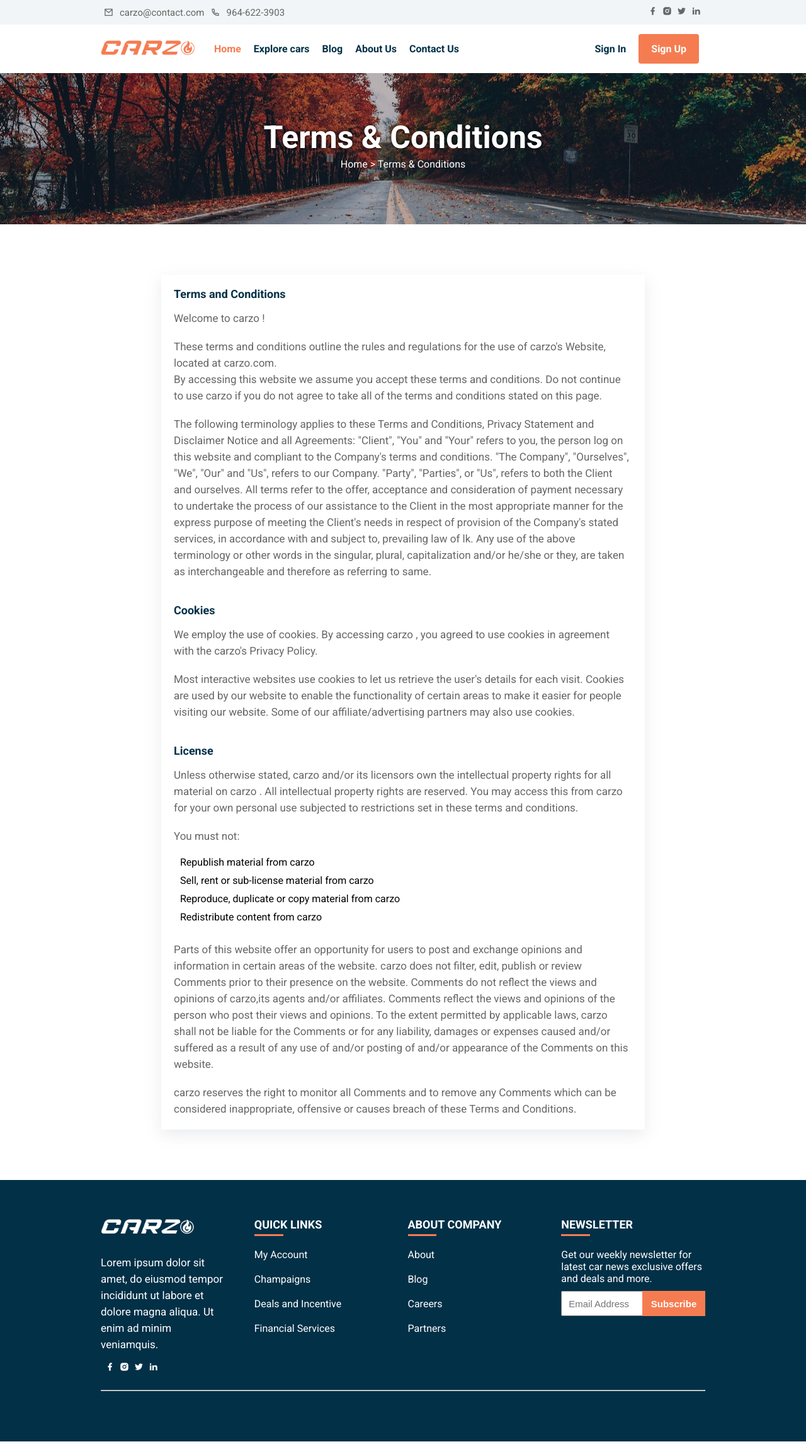
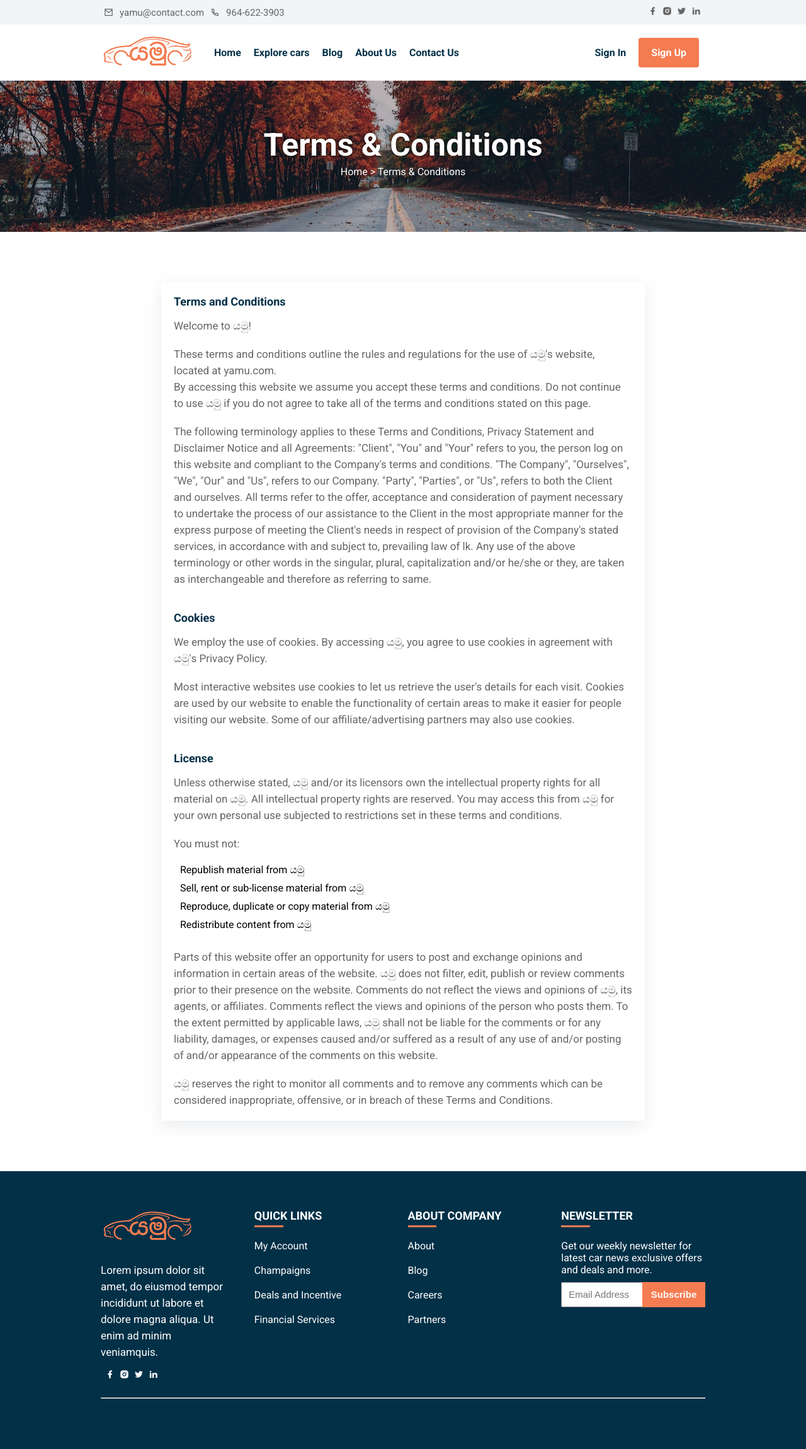
Before and after one commit to Deshan-Samarathunga/itp-project-yamu, a PHP site: the page made by terms&condition.php in a window 1280 px wide. Shown: the whole page at 63% size. Run offline with PHP 8.4, Linux system fonts and the light colour scheme; some libraries are stand-ins or nearby versions.

Commit message:
Update footer logo and email address to reflect new branding

```diff
--- a/contact.php
+++ b/contact.php
@@ -65,7 +65,7 @@
                         </tr>
                         <tr>
                             <td><img width="50px" src="assets/images/mail.png" class="mail"></td>
-                            <td>E-mail :<br> carzo@contact.com</td>
+                            <td>E-mail :<br> yamu@contact.com</td>
                         </tr>
                 </table>
                 <iframe src="https://www.google.com/maps/embed?pb=!1m18!1m12!1m3!1d14236.05504441497!2d79.86969128404569!3d6.834866173546113!2m3!1f0!2f0!3f0!3m2!1i1024!2i768!4f13.1!3m3!1m2!1s0x3ae25a8d6ec1f8c3%3A0x47810f3e7d084753!2sDehiwala-Mount%20Lavinia!5e0!3m2!1sen!2slk!4v1685131915124!5m2!1sen!2slk" width="400" height="300" style="border:0;" allowfullscreen="" loading="lazy" referrerpolicy="no-referrer-when-downgrade"></iframe>
--- a/includes/footer.php
+++ b/includes/footer.php
@@ -3,7 +3,7 @@
         <div class="container">
             <div class="grid-4">
                 <div class="footer-col">
-                    <img src="assets/images/logo/logo-full-1.png" alt="logo" class="footer-logo-img">
+                    <img src="assets/images/logo/logo-full.png" alt="Yamu logo" class="footer-logo-img">
                     <p>Lorem ipsum dolor sit amet, do eiusmod tempor incididunt ut labore et dolore magna aliqua. Ut enim ad minim veniamquis.</p>
                     <div class="social-icon">
                         <a href="#" title="facebook">
--- a/includes/menu.php
+++ b/includes/menu.php
@@ -4,6 +4,7 @@
     $signedInUser = carzo_current_user();
     $signedInRole = $signedInUser['role'] ?? 'customer';
     $signedInAdmin = $_SESSION['admin'] ?? null;
+    $currentPage = basename($_SERVER['PHP_SELF'] ?? '');
 ?>
 <!-- Top Navbar -->
         <div class="top-nav">
@@ -11,7 +12,7 @@
                 <div class="contact-info row">
                     <div>
                         <i class="ri-mail-line"></i>
-                        <a href="mailto: abc@example.com">carzo@contact.com</a>
+                        <a href="mailto:yamu@contact.com">yamu@contact.com</a>
                     </div>
                     <div>
                         <i class="ri-phone-line"></i>
@@ -39,13 +40,13 @@
             <div class="container">
                 <!-- Logo -->
                 <a href="index.php" class="">
-                    <img class="navbar-brand" src="assets/images/logo/logo-full.png" alt="logo">
+                    <img class="navbar-brand" src="assets/images/logo/logo-full.png" alt="Yamu logo">
                 </a>
                 <!-- Navigation -->
                 <ul class="navbar" id="navbar">
                     <i class="ri-close-line" onclick="hideMenu()"></i>
                     <li class="navbar-item">
-                        <a class="navbar-link <?php echo isset($page_title) && $page_title === 'Carzo | Book Your Car' ? 'active' : ''; ?>" href="index.php">Home</a>
+                        <a class="navbar-link <?php echo $currentPage === 'index.php' ? 'active' : ''; ?>" href="index.php">Home</a>
                     </li>
                     <li class="navbar-item">
                         <a class="navbar-link <?php echo isset($page_title) && $page_title === 'Car Listing' ? 'active' : ''; ?>" href="car-listing.php">Explore cars</a>
--- a/index.php
+++ b/index.php
@@ -1,6 +1,6 @@
 <?php
     require_once __DIR__ . '/includes/auth.php';
-    $page_title = "Carzo | Book Your Car";
+    $page_title = "&#3514;&#3512;&#3540; | Book Your Car";
     carzo_start_session();
     include 'includes/config.php'; // Database Connection
 
--- a/my-booking.php
+++ b/my-booking.php
@@ -123,7 +123,7 @@
         <div class="container">
             <div class="grid-4">
                 <div class="footer-col">
-                    <img src="assets/images/logo/logo-full-1.png" alt="logo" class="footer-logo-img">
+                    <img src="assets/images/logo/logo-full.png" alt="Yamu logo" class="footer-logo-img">
                     <p>Lorem ipsum dolor sit amet, do eiusmod tempor incididunt ut labore et dolore magna aliqua. Ut enim ad minim veniamquis.</p>
                     <div class="social-icon">
                         <a href="#" title="facebook">
--- a/signup.php
+++ b/signup.php
@@ -28,7 +28,7 @@
                 <div class="signup-content">
                     <form action="includes/signup-process.php" method="POST" class="signup-form" onsubmit="return checkPassword()">
                         <h3>Create an Account</h3>
-                        <p>Lets start with <span>CARZO</span></p>
+                        <p>Lets start with <span>&#3514;&#3512;&#3540;</span></p>
                         <div class="form-group">
                             <label for="fullName">Full Name:</label>
                             <input type="text" name="fullName" id="fullName" placeholder="Enter Name" required/>
--- a/terms&condition.php
+++ b/terms&condition.php
@@ -1,5 +1,5 @@
 <?php
-    $page_title = "Carzo | Book Your Car";
+    $page_title = "&#3514;&#3512;&#3540; | Book Your Car";
     session_start(); // Start the session
 ?>
 
@@ -20,7 +20,7 @@
     <section class="banner-page">
         <h2>Terms & Conditions</h2>
         <div class="banner-link">
-            <a href="index.html">Home</a> &gt; <a href="terms&condition.html">Terms & Conditions</a>
+            <a href="index.php">Home</a> &gt; <a href="terms&condition.php">Terms & Conditions</a>
         </div>
     </section>
 
@@ -30,11 +30,11 @@
             <div class="card">
                 <div class="card-body">
                     <h3>Terms and Conditions</h3>
-                    <p>Welcome to carzo !</p>
+                    <p>Welcome to &#3514;&#3512;&#3540;!</p>
                     <br>
-                    <p>These terms and conditions outline the rules and regulations for the use of carzo's Website, located at carzo.com.</p>
+                    <p>These terms and conditions outline the rules and regulations for the use of &#3514;&#3512;&#3540;'s website, located at yamu.com.</p>
                     <p>
-                        By accessing this website we assume you accept these terms and conditions. Do not continue to use carzo if you do not agree to take all of the terms and conditions stated on this page.
+                        By accessing this website we assume you accept these terms and conditions. Do not continue to use &#3514;&#3512;&#3540; if you do not agree to take all of the terms and conditions stated on this page.
                     </p>
                     <br>
                     <p>
@@ -44,7 +44,7 @@
                     <br><br>
                     <h3>Cookies</h3>
                     <p>
-                        We employ the use of cookies. By accessing carzo , you agreed to use cookies in agreement with the carzo's Privacy Policy.
+                        We employ the use of cookies. By accessing &#3514;&#3512;&#3540;, you agree to use cookies in agreement with &#3514;&#3512;&#3540;'s Privacy Policy.
                     </p>
                     <br>
                     <p>
@@ -54,25 +54,25 @@
                     <br><br>
                     <h3>License</h3>
                     <p>
-                        Unless otherwise stated, carzo and/or its licensors own the intellectual property rights for all material on carzo . All intellectual property rights are reserved. You may access this from carzo for your own personal use subjected to restrictions set in these terms and conditions.
+                        Unless otherwise stated, &#3514;&#3512;&#3540; and/or its licensors own the intellectual property rights for all material on &#3514;&#3512;&#3540;. All intellectual property rights are reserved. You may access this from &#3514;&#3512;&#3540; for your own personal use subjected to restrictions set in these terms and conditions.
                     </p>
                     <br>
                     <p>You must not:</p>
                     <br>
                     <ol>
-                        <li style="margin:0 0 10px 10px;">Republish material from carzo</li>
-                        <li style="margin:0 0 10px 10px;">Sell, rent or sub-license material from carzo</li>
-                        <li style="margin:0 0 10px 10px;">Reproduce, duplicate or copy material from carzo</li>
-                        <li style="margin:0 0 10px 10px;">Redistribute content from carzo</li>
+                        <li style="margin:0 0 10px 10px;">Republish material from &#3514;&#3512;&#3540;</li>
+                        <li style="margin:0 0 10px 10px;">Sell, rent or sub-license material from &#3514;&#3512;&#3540;</li>
+                        <li style="margin:0 0 10px 10px;">Reproduce, duplicate or copy material from &#3514;&#3512;&#3540;</li>
+                        <li style="margin:0 0 10px 10px;">Redistribute content from &#3514;&#3512;&#3540;</li>
                     </ol>
 
                     <br>
                     <p>
-                        Parts of this website offer an opportunity for users to post and exchange opinions and information in certain areas of the website. carzo does not filter, edit, publish or review Comments prior to their presence on the website. Comments do not reflect the views and opinions of carzo,its agents and/or affiliates. Comments reflect the views and opinions of the person who post their views and opinions. To the extent permitted by applicable laws, carzo shall not be liable for the Comments or for any liability, damages or expenses caused and/or suffered as a result of any use of and/or posting of and/or appearance of the Comments on this website.
+                        Parts of this website offer an opportunity for users to post and exchange opinions and information in certain areas of the website. &#3514;&#3512;&#3540; does not filter, edit, publish or review comments prior to their presence on the website. Comments do not reflect the views and opinions of &#3514;&#3512;&#3540;, its agents, or affiliates. Comments reflect the views and opinions of the person who posts them. To the extent permitted by applicable laws, &#3514;&#3512;&#3540; shall not be liable for the comments or for any liability, damages, or expenses caused and/or suffered as a result of any use of and/or posting of and/or appearance of the comments on this website.
                     </p>
                     <br>
                     <p>
-                        carzo reserves the right to monitor all Comments and to remove any Comments which can be considered inappropriate, offensive or causes breach of these Terms and Conditions.
+                        &#3514;&#3512;&#3540; reserves the right to monitor all comments and to remove any comments which can be considered inappropriate, offensive, or in breach of these Terms and Conditions.
                     </p>
                 </div>
             </div>
```
Also changed, not shown: admin/assets/css/admin-style.css (+3 -9 lines), assets/images/logo/logo-full-original.png (added), assets/images/logo/logo-full.png.
